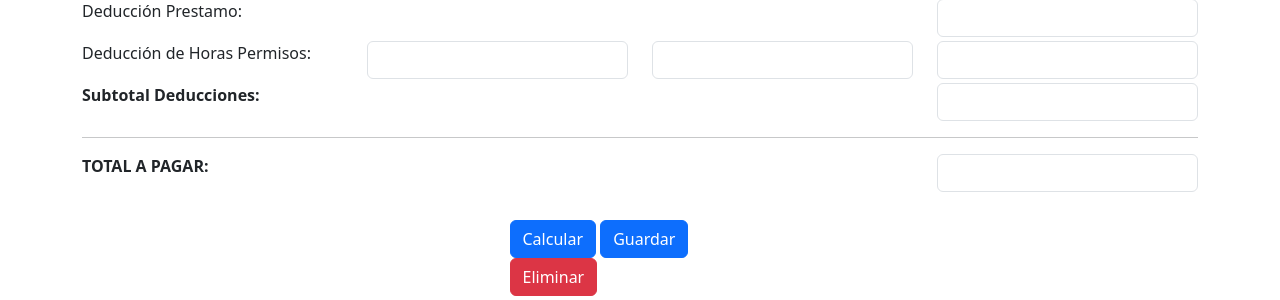
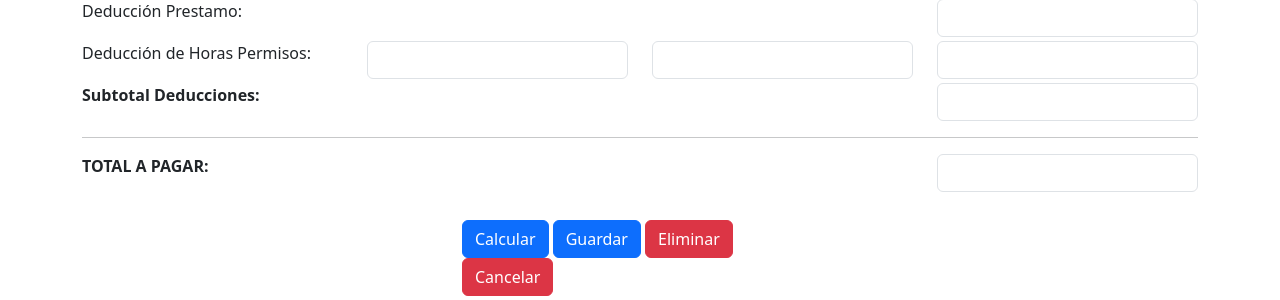
Before and after one commit to velasquez060/Nomina, a PHP site: page /nomina.php in a window 1280 px wide. Shown: the part 1057-1357 px from the top of the page. Run offline with PHP 8.4, Linux system fonts and the light colour scheme.

Commit message:
Botón  cancelar
Se agrego el botón cancelar

```diff
--- a/Nomina/Empleado/nomina.php
+++ b/Nomina/Empleado/nomina.php
@@ -294,10 +294,11 @@ include("../Menu.php");
             </div>
             <br>
             <div class="row mb-1 justify-content-center align-items-center">
-                <div class="col-md-3 mb-3 mb-md-0 ">
+                <div class="col-md-4 mb-3 mb-md-0 ">
                     <button type="button" class="btn btn-primary">Calcular</button>
                     <button type="button" class="btn btn-primary">Guardar</button>
                     <button type="button" class="btn btn-danger">Eliminar</button>
+                    <a href="./ListaEmpleados.php" class="btn btn-danger">Cancelar</a>
 
                 </div>
 
```
